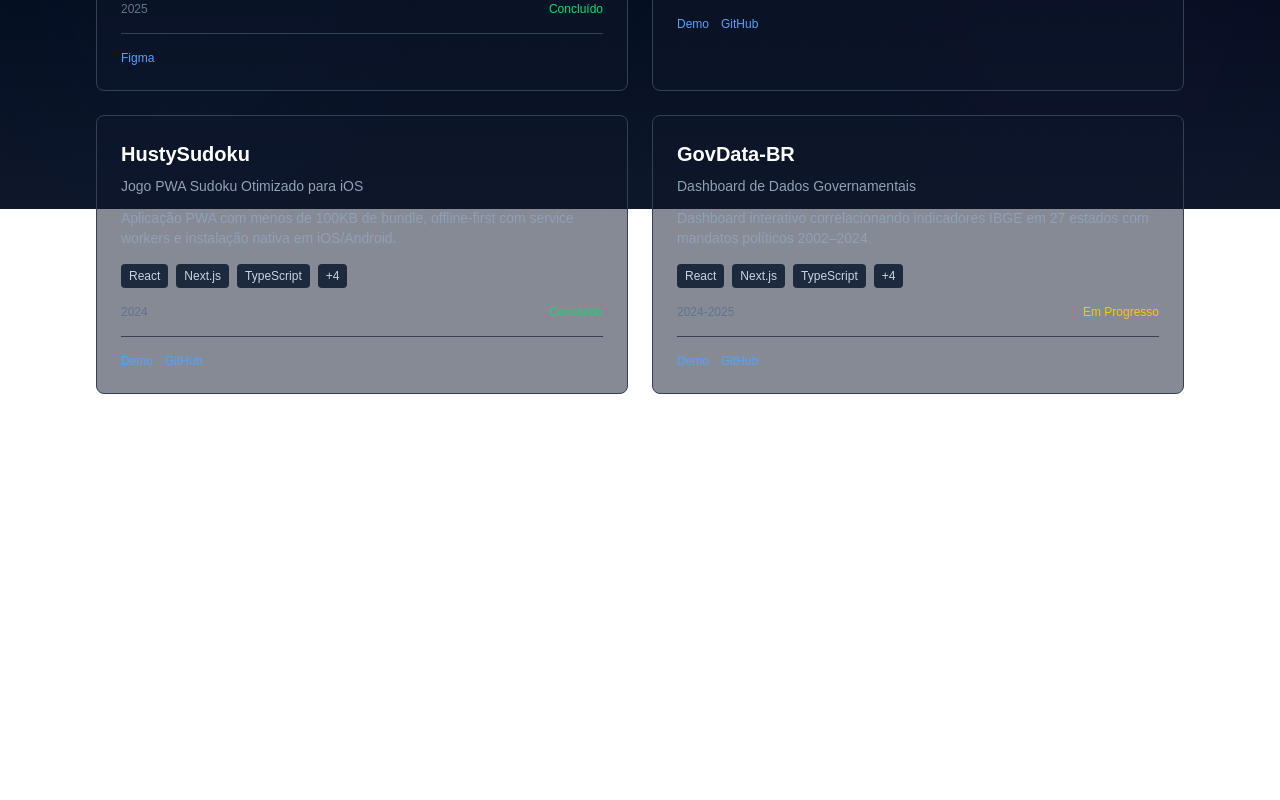
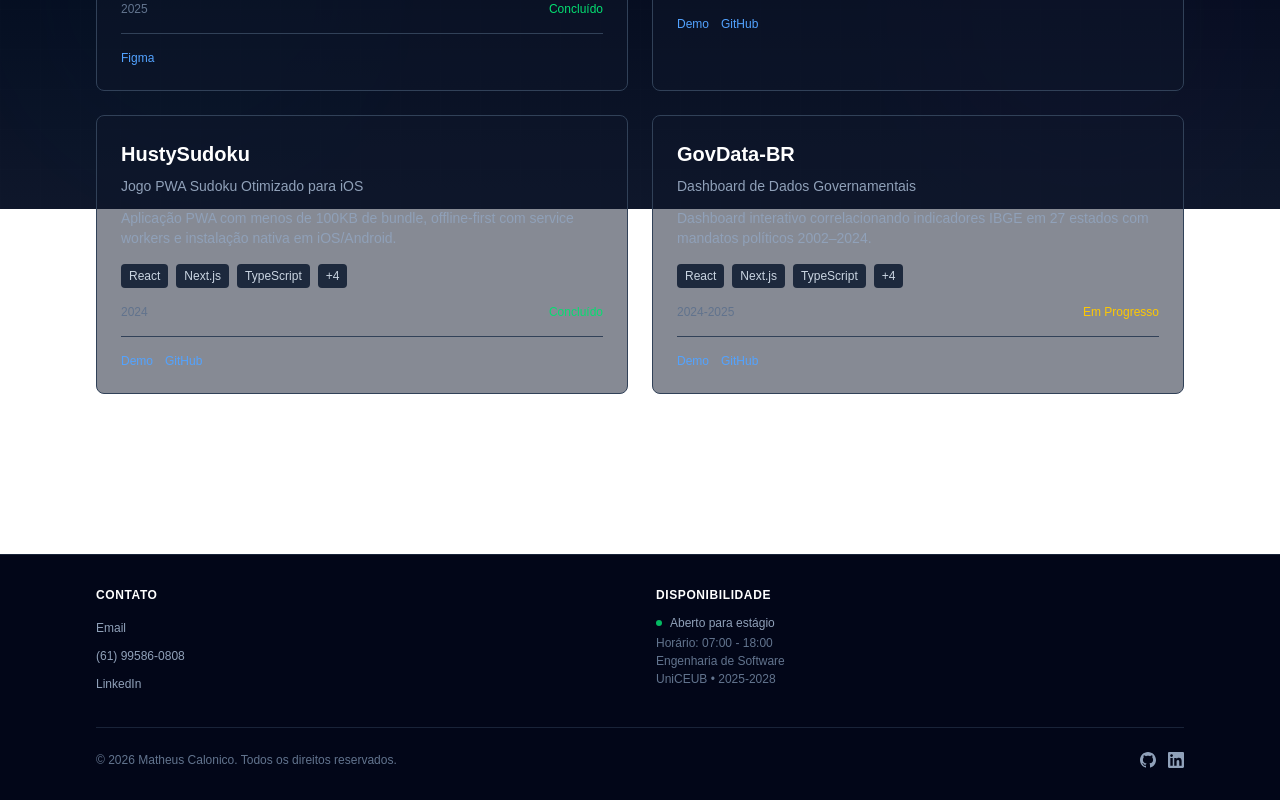
Before and after one commit to Husty-09/portifolio, a Next.js app: page / in a window 1280 px wide. Shown: the part 591-1391 px from the top of the page. Before the commit the page ends 1065 px from the top, so only its background shows below. Built offline with nearby package versions, Linux system fonts and the light colour scheme.

Commit message:
feat: adicionar Footer com 2 colunas (Contato, Disponibilidade)

```diff
--- /dev/null
+++ b/app/components/Footer.tsx
@@ -0,0 +1,103 @@
+'use client';
+
+export default function Footer() {
+  const currentYear = new Date().getFullYear();
+
+  return (
+    <footer className="border-t border-slate-700/50 bg-slate-950 mt-20">
+      <div className="max-w-6xl mx-auto px-4 sm:px-6 lg:px-8 py-8">
+        {/* Grid Principal */}
+        <div className="grid grid-cols-1 md:grid-cols-2 gap-8 mb-8">
+          {/* Contato */}
+          <div>
+            <h4 className="text-white font-semibold text-xs uppercase tracking-wider mb-3">
+              Contato
+            </h4>
+            <ul className="space-y-1">
+              <li>
+                <a
+                  href="mailto:matheusscalonico@gmail.com"
+                  className="text-slate-400 hover:text-white transition-colors text-xs"
+                >
+                  Email
+                </a>
+              </li>
+              <li>
+                <a
+                  href="tel:+5561995860808"
+                  className="text-slate-400 hover:text-white transition-colors text-xs"
+                >
+                  (61) 99586-0808
+                </a>
+              </li>
+              <li>
+                <a
+                  href="https://www.linkedin.com/in/matheuscalonico/"
+                  target="_blank"
+                  rel="noopener noreferrer"
+                  className="text-slate-400 hover:text-white transition-colors text-xs"
+                >
+                  LinkedIn
+                </a>
+              </li>
+            </ul>
+          </div>
+
+          {/* Status */}
+          <div>
+            <h4 className="text-white font-semibold text-xs uppercase tracking-wider mb-3">
+              Disponibilidade
+            </h4>
+            <div className="space-y-1">
+              <div className="flex items-center gap-2">
+                <div className="w-1.5 h-1.5 rounded-full bg-green-400 animate-pulse"></div>
+                <span className="text-xs text-slate-400">Aberto para estágio</span>
+              </div>
+              <div className="text-xs text-slate-500 space-y-0.5">
+                <p>Horário: 07:00 - 18:00</p>
+                <p>Engenharia de Software</p>
+                <p>UniCEUB • 2025-2028</p>
+              </div>
+            </div>
+          </div>
+        </div>
+
+        {/* Divider */}
+        <div className="border-t border-slate-700/50 pt-6">
+          <div className="flex flex-col md:flex-row items-center justify-between gap-4">
+            {/* Copyright */}
+            <p className="text-slate-500 text-xs">
+              © {currentYear} Matheus Calonico. Todos os direitos reservados.
+            </p>
+
+            {/* Social Links */}
+            <div className="flex items-center gap-3">
+              <a
+                href="https://github.com/Husty-09"
+                target="_blank"
+                rel="noopener noreferrer"
+                className="text-slate-400 hover:text-white transition-colors"
+                title="GitHub"
+              >
+                <svg className="w-4 h-4" fill="currentColor" viewBox="0 0 24 24">
+                  <path d="M12 0c-6.626 0-12 5.373-12 12 0 5.302 3.438 9.8 8.207 11.387.599.111.793-.261.793-.577v-2.234c-3.338.726-4.033-1.416-4.033-1.416-.546-1.387-1.333-1.756-1.333-1.756-1.089-.745.083-.729.083-.729 1.205.084 1.839 1.237 1.839 1.237 1.07 1.834 2.807 1.304 3.492.997.107-.775.418-1.305.762-1.604-2.665-.305-5.467-1.334-5.467-5.931 0-1.311.469-2.381 1.236-3.221-.124-.303-.535-1.524.117-3.176 0 0 1.008-.322 3.301 1.23.957-.266 1.983-.399 3.003-.404 1.02.005 2.047.138 3.006.404 2.291-1.552 3.297-1.23 3.297-1.23.653 1.653.242 2.874.118 3.176.77.84 1.235 1.911 1.235 3.221 0 4.609-2.807 5.624-5.479 5.921.43.372.823 1.102.823 2.222v 3.293c0 .319.192.694.801.576 4.765-1.589 8.199-6.086 8.199-11.386 0-6.627-5.373-12-12-12z" />
+                </svg>
+              </a>
+              <a
+                href="https://www.linkedin.com/in/matheuscalonico/"
+                target="_blank"
+                rel="noopener noreferrer"
+                className="text-slate-400 hover:text-white transition-colors"
+                title="LinkedIn"
+              >
+                <svg className="w-4 h-4" fill="currentColor" viewBox="0 0 24 24">
+                  <path d="M20.447 20.452h-3.554v-5.569c0-1.328-.027-3.037-1.852-3.037-1.853 0-2.136 1.445-2.136 2.939v5.667H9.351V9h3.414v1.561h.046c.477-.9 1.637-1.85 3.37-1.85 3.601 0 4.267 2.37 4.267 5.455v6.286zM5.337 7.433c-1.144 0-2.063-.926-2.063-2.065 0-1.138.92-2.063 2.063-2.063 1.14 0 2.064.925 2.064 2.063 0 1.139-.925 2.065-2.064 2.065zm1.782 13.019H3.555V9h3.564v11.452zM22.225 0H1.771C.792 0 0 .774 0 1.729v20.542C0 23.227.792 24 1.771 24h20.451C23.2 24 24 23.227 24 22.271V1.729C24 .774 23.2 0 22.225 0z" />
+                </svg>
+              </a>
+            </div>
+          </div>
+        </div>
+      </div>
+    </footer>
+  );
+}
--- a/app/layout.tsx
+++ b/app/layout.tsx
@@ -3,6 +3,7 @@
 import "./globals.css";
 import Header from "./components/Header";
 import AnimatedGridBackground from "./components/AnimatedGridBackground";
+import Footer from "./components/Footer";
 
 const geistSans = Geist({
   variable: "--font-geist-sans",
@@ -33,6 +34,7 @@
         <AnimatedGridBackground />
         <Header />
         {children}
+        <Footer />
       </body>
     </html>
   );
```
